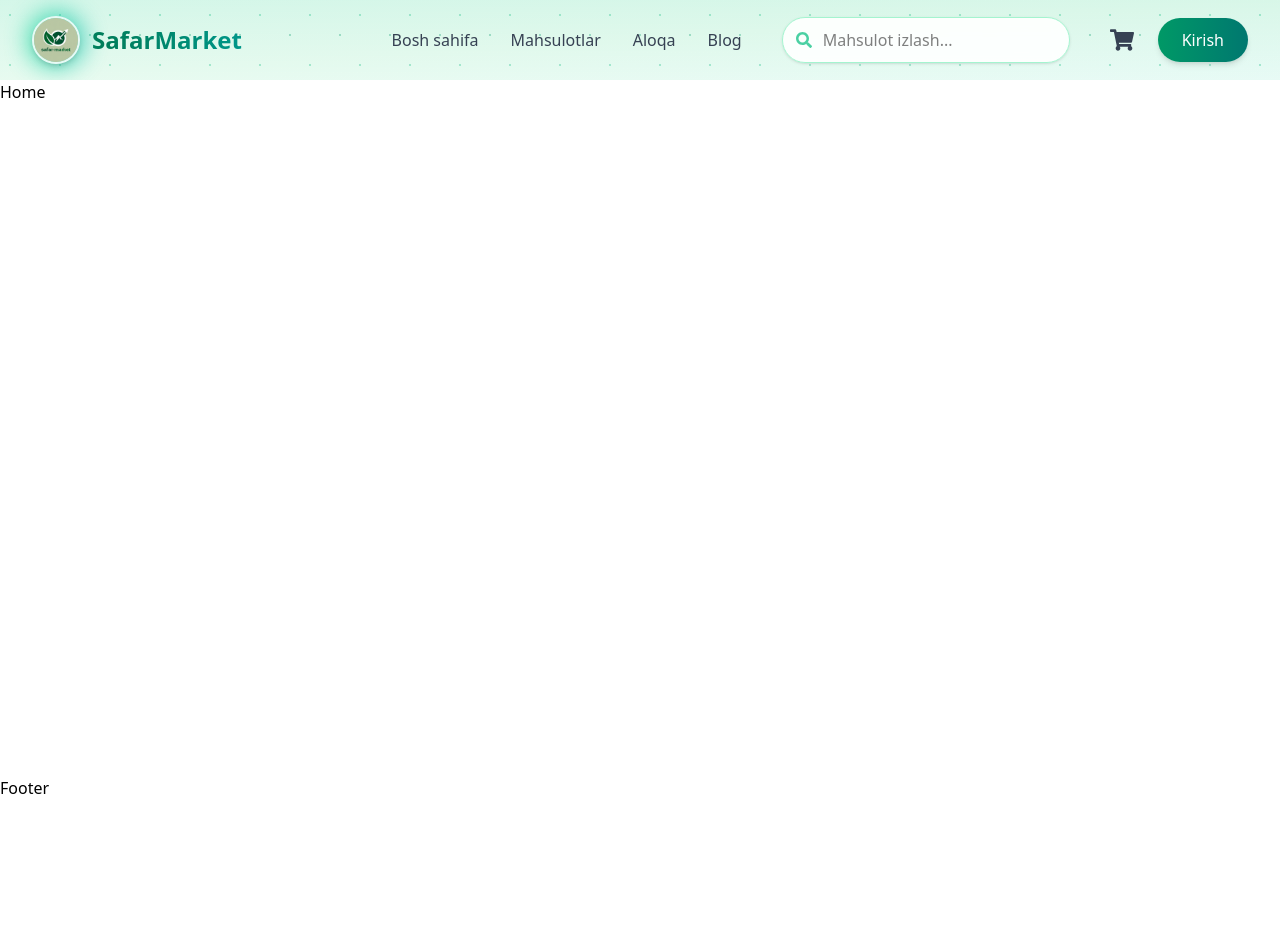
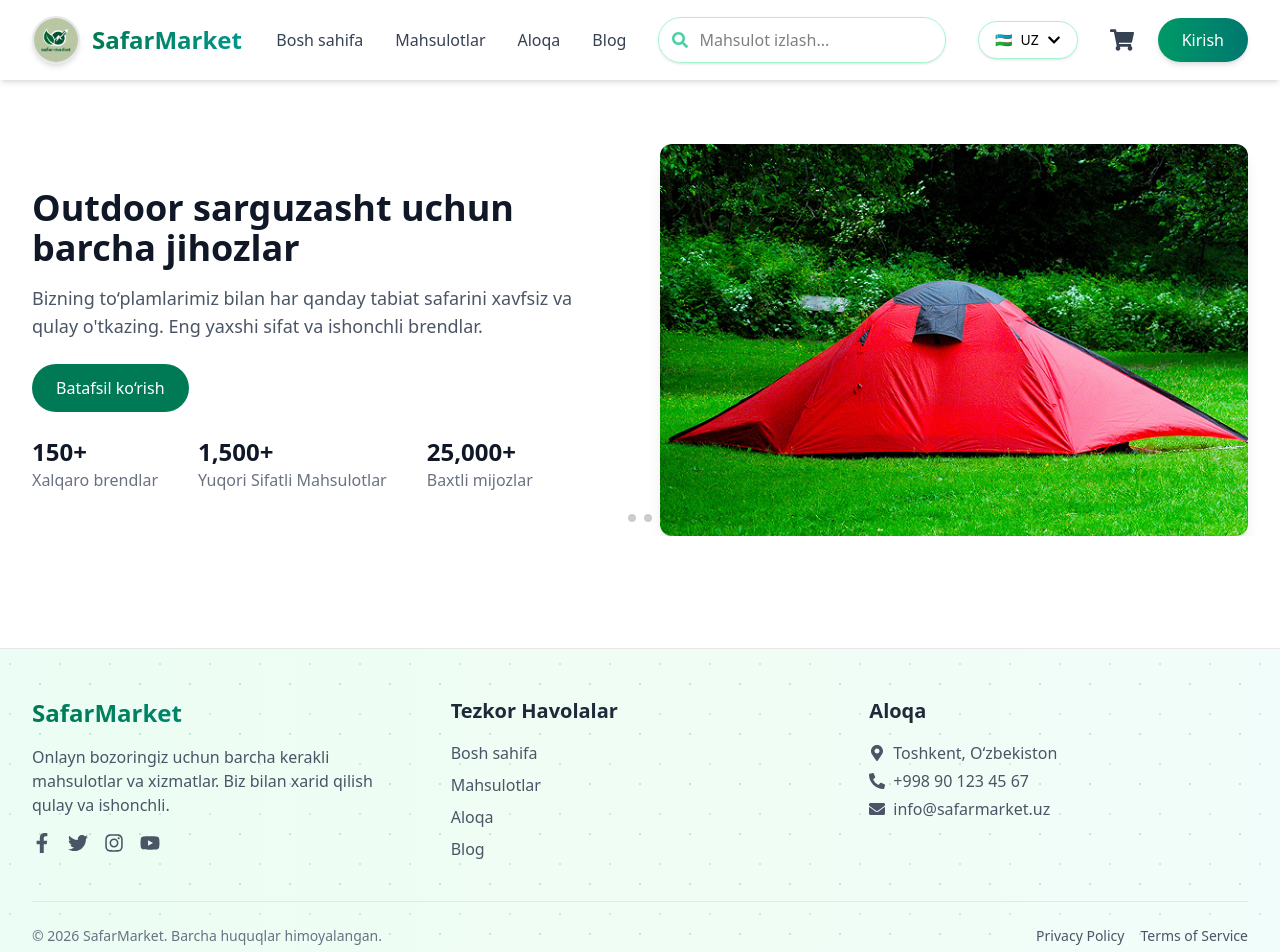
Before and after one commit to esonaliyev05/Safar-Market, a React (Vite) app: page / in a window 1280 px wide. Shown: the top 952 px of the page. Before the commit the page ends 800 px from the top, so only its background shows below. Built offline with nearby package versions, Linux system fonts and the light colour scheme.

Commit message:
new change

```diff
--- a/package.json
+++ b/package.json
@@ -11,6 +11,7 @@
   },
   "dependencies": {
     "@tailwindcss/vite": "^4.1.18",
+    "aos": "^2.3.4",
     "i18next": "^25.7.4",
     "i18next-browser-languagedetector": "^8.2.0",
     "react": "^18.2.0",
@@ -18,6 +19,7 @@
     "react-i18next": "^16.5.3",
     "react-icons": "^5.5.0",
     "react-router-dom": "^7.12.0",
+    "swiper": "^12.0.3",
     "tailwindcss": "^4.1.18",
     "zustand": "^5.0.10"
   },
--- a/src/components/Footer.jsx
+++ b/src/components/Footer.jsx
@@ -1,9 +1,86 @@
-import React from 'react'
+import { FaFacebookF, FaTwitter, FaInstagram, FaYoutube, FaMapMarkerAlt, FaPhoneAlt, FaEnvelope } from "react-icons/fa";
 
 const Footer = () => {
   return (
-    <div>Footer</div>
-  )
-}
+    <footer className="relative bg-gradient-to-r from-emerald-50 via-green-50 to-teal-50 mt-12 border-t border-gray-200">
+      {/* Subtle pattern overlay */}
+      <div
+        className="absolute inset-0 opacity-20 pointer-events-none"
+        style={{
+          backgroundImage: `
+            radial-gradient(circle at 20% 30%, #10b981 1px, transparent 1px),
+            radial-gradient(circle at 80% 70%, #059669 1px, transparent 1px)
+          `,
+          backgroundSize: "50px 50px",
+        }}
+      />
 
-export default Footer
+      <div className="relative max-w-7xl mx-auto px-4 sm:px-6 lg:px-8 py-12">
+        <div className="grid grid-cols-1 md:grid-cols-3 gap-10 text-gray-800 relative z-10">
+          {/* About */}
+          <div>
+            <h3 className="text-2xl font-bold mb-4 bg-gradient-to-r from-emerald-700 to-teal-600 bg-clip-text text-transparent">
+              SafarMarket
+            </h3>
+            <p className="text-gray-600">
+              Onlayn bozoringiz uchun barcha kerakli mahsulotlar va xizmatlar. Biz bilan xarid qilish qulay va ishonchli.
+            </p>
+            <div className="flex gap-4 mt-4">
+              <a href="#" className="text-gray-600 hover:text-emerald-600 transition">
+                <FaFacebookF size={20} />
+              </a>
+              <a href="#" className="text-gray-600 hover:text-emerald-600 transition">
+                <FaTwitter size={20} />
+              </a>
+              <a href="#" className="text-gray-600 hover:text-emerald-600 transition">
+                <FaInstagram size={20} />
+              </a>
+              <a href="#" className="text-gray-600 hover:text-emerald-600 transition">
+                <FaYoutube size={20} />
+              </a>
+            </div>
+          </div>
+
+          {/* Quick Links */}
+          <div>
+            <h3 className="text-xl font-bold mb-4">Tezkor Havolalar</h3>
+            <ul className="text-gray-600 space-y-2">
+              {["Bosh sahifa", "Mahsulotlar", "Aloqa", "Blog"].map((link) => (
+                <li key={link}>
+                  <a href={link === "Bosh sahifa" ? "/" : `/${link.toLowerCase()}`} className="hover:text-emerald-600 transition">
+                    {link}
+                  </a>
+                </li>
+              ))}
+            </ul>
+          </div>
+
+          {/* Contact */}
+          <div>
+            <h3 className="text-xl font-bold mb-4">Aloqa</h3>
+            <p className="flex items-center gap-2 text-gray-600 mb-1">
+              <FaMapMarkerAlt /> Toshkent, O‘zbekiston
+            </p>
+            <p className="flex items-center gap-2 text-gray-600 mb-1">
+              <FaPhoneAlt /> +998 90 123 45 67
+            </p>
+            <p className="flex items-center gap-2 text-gray-600">
+              <FaEnvelope /> info@safarmarket.uz
+            </p>
+          </div>
+        </div>
+
+        {/* Bottom */}
+        <div className="mt-10 border-t border-gray-200 pt-6 flex flex-col sm:flex-row justify-between items-center text-gray-500 text-sm relative z-10">
+          <p>© 2026 SafarMarket. Barcha huquqlar himoyalangan.</p>
+          <div className="mt-3 sm:mt-0 flex gap-4">
+            <a href="#" className="text-gray-600 hover:text-emerald-600 transition">Privacy Policy</a>
+            <a href="#" className="text-gray-600 hover:text-emerald-600 transition">Terms of Service</a>
+          </div>
+        </div>
+      </div>
+    </footer>
+  );
+};
+
+export default Footer;
--- a/src/components/Header.jsx
+++ b/src/components/Header.jsx
@@ -1,40 +1,29 @@
 import { useState } from "react";
-import { FaShoppingCart, FaBars, FaTimes, FaSearch } from "react-icons/fa";
+import { FaShoppingCart, FaBars, FaTimes, FaSearch, FaChevronDown } from "react-icons/fa";
+
+const languages = [
+  { code: "uz", label: "UZ", flag: "🇺🇿" },
+  { code: "en", label: "EN", flag: "🇬🇧" },
+  { code: "ru", label: "RU", flag: "🇷🇺" },
+];
 
 const Header = () => {
   const [search, setSearch] = useState("");
   const [mobileMenuOpen, setMobileMenuOpen] = useState(false);
+  const [currentLang, setCurrentLang] = useState(languages[0]);
+  const [langDropdownOpen, setLangDropdownOpen] = useState(false);
 
   return (
-    <header className="w-full sticky top-0 z-50 overflow-hidden">
-      {/* Background with subtle emerald pattern from patterncraft.fun style */}
-      <div className="absolute inset-0 bg-gradient-to-br from-emerald-50 via-green-50 to-teal-50">
-        {/* Subtle pattern overlay - emerald glow + light grid/dots effect */}
-        <div
-          className="absolute inset-0 opacity-30 pointer-events-none"
-          style={{
-            backgroundImage: `
-              radial-gradient(circle at 20% 30%, #10b981 1px, transparent 1px),
-              radial-gradient(circle at 80% 70%, #059669 1px, transparent 1px)
-            `,
-            backgroundSize: "50px 50px",
-          }}
-        />
-        {/* Soft glow at top */}
-        <div className="absolute inset-x-0 top-0 h-32 bg-gradient-to-b from-emerald-500/10 to-transparent" />
-      </div>
-
-      {/* Main content */}
+    <header className="w-full sticky top-0 z-50 overflow-hidden bg-white shadow-md">
       <div className="relative mx-auto max-w-7xl px-4 sm:px-6 lg:px-8">
         <div className="flex h-16 sm:h-20 items-center justify-between">
           {/* Logo */}
           <div className="flex items-center gap-3 group">
             <div className="relative">
-              <div className="absolute -inset-1 rounded-full bg-gradient-to-r from-emerald-400 to-teal-500 opacity-70 blur-md group-hover:opacity-100 transition duration-500" />
               <img
-                src="/c64f0fc6-2fbe-4fdd-9fba-460270b77a19.jpg" // To'g'ri yo'lni o'zgartiring yoki import qiling
+                src="/c64f0fc6-2fbe-4fdd-9fba-460270b77a19.jpg"
                 alt="SafarMarket Logo"
-                className="relative h-10 w-10 sm:h-12 sm:w-12 rounded-full object-cover border-2 border-white/80 shadow-md"
+                className="relative h-10 w-10 sm:h-12 sm:w-12 rounded-full object-cover border-2 border-gray-200 shadow-md"
               />
             </div>
             <span className="font-extrabold text-xl sm:text-2xl bg-gradient-to-r from-emerald-700 to-teal-600 bg-clip-text text-transparent">
@@ -43,7 +32,8 @@ const Header = () => {
           </div>
 
           {/* Desktop Navigation + Search + Actions */}
-          <div className="hidden lg:flex items-center gap-10">
+          <div className="hidden lg:flex items-center gap-8">
+            {/* Nav */}
             <nav className="flex gap-8 font-medium text-gray-800">
               {["Bosh sahifa", "Mahsulotlar", "Aloqa", "Blog"].map((item) => (
                 <a
@@ -68,6 +58,37 @@ const Header = () => {
               <FaSearch className="absolute left-3.5 top-1/2 -translate-y-1/2 text-emerald-500/70" />
             </div>
 
+            {/* Language Selector */}
+            <div className="relative">
+              <button
+                onClick={() => setLangDropdownOpen(!langDropdownOpen)}
+                className="flex items-center gap-2 border border-emerald-200 rounded-full px-4 py-2 text-sm bg-white/90 hover:bg-white shadow-sm transition"
+              >
+                <span>{currentLang.flag}</span>
+                <span>{currentLang.label}</span>
+                <FaChevronDown className={`transition-transform ${langDropdownOpen ? "rotate-180" : "rotate-0"}`} />
+              </button>
+
+              {/* Dropdown */}
+              {langDropdownOpen && (
+                <div className="absolute mt-2 w-32 bg-white border border-gray-200 rounded-xl shadow-lg overflow-hidden z-50">
+                  {languages.map((lang) => (
+                    <button
+                      key={lang.code}
+                      onClick={() => {
+                        setCurrentLang(lang);
+                        setLangDropdownOpen(false);
+                      }}
+                      className="flex items-center gap-2 w-full px-4 py-2 text-left hover:bg-emerald-50 transition"
+                    >
+                      <span>{lang.flag}</span>
+                      <span>{lang.label}</span>
+                    </button>
+                  ))}
+                </div>
+              )}
+            </div>
+
             {/* Actions */}
             <div className="flex items-center gap-6">
               <button className="relative text-gray-700 hover:text-emerald-600 transition-colors">
@@ -85,7 +106,7 @@ const Header = () => {
 
           {/* Mobile Menu Button */}
           <button
-            className="lg:hidden text-gray-800 p-2 rounded-full hover:bg-white/30 transition backdrop-blur-sm"
+            className="lg:hidden text-gray-800 p-2 rounded-full hover:bg-gray-100 transition"
             onClick={() => setMobileMenuOpen(!mobileMenuOpen)}
           >
             {mobileMenuOpen ? <FaTimes size={24} /> : <FaBars size={24} />}
@@ -129,7 +150,38 @@ const Header = () => {
           </nav>
 
           {/* Actions */}
-          <div className="flex flex-col sm:flex-row gap-4 pt-4 border-t border-gray-200">
+          <div className="flex flex-col sm:flex-row gap-4 pt-4 border-t border-gray-200 items-center">
+            {/* Language Selector */}
+            <div className="relative w-full sm:w-auto">
+              <button
+                onClick={() => setLangDropdownOpen(!langDropdownOpen)}
+                className="flex items-center gap-2 w-full sm:w-auto border border-emerald-200 rounded-full px-4 py-2 text-sm bg-white hover:bg-white/90 shadow-sm transition"
+              >
+                <span>{currentLang.flag}</span>
+                <span>{currentLang.label}</span>
+                <FaChevronDown className={`transition-transform ${langDropdownOpen ? "rotate-180" : "rotate-0"}`} />
+              </button>
+
+              {langDropdownOpen && (
+                <div className="absolute mt-2 w-32 bg-white border border-gray-200 rounded-xl shadow-lg overflow-hidden z-50">
+                  {languages.map((lang) => (
+                    <button
+                      key={lang.code}
+                      onClick={() => {
+                        setCurrentLang(lang);
+                        setLangDropdownOpen(false);
+                        setMobileMenuOpen(false);
+                      }}
+                      className="flex items-center gap-2 w-full px-4 py-2 text-left hover:bg-emerald-50 transition"
+                    >
+                      <span>{lang.flag}</span>
+                      <span>{lang.label}</span>
+                    </button>
+                  ))}
+                </div>
+              )}
+            </div>
+
             <a
               href="/login"
               className="bg-gradient-to-r from-emerald-600 to-teal-700 text-white py-3 px-6 rounded-full text-center font-medium hover:brightness-110 transition"
--- /dev/null
+++ b/src/components/Swiper.jsx
@@ -0,0 +1,98 @@
+import React, { useEffect } from "react";
+import { Swiper as SwiperComponent, SwiperSlide } from "swiper/react";
+import { Autoplay, Pagination } from "swiper/modules";
+import AOS from "aos";
+import "aos/dist/aos.css";
+import "swiper/css";
+import "swiper/css/pagination";
+
+const slides = [
+  {
+    title: "Zo'r jihozlar bilan sarguzashtlarni kashf eting",
+    description:
+      "Sarguzasht ishqibozlari uchun mo‘ljallangan ochiq havoda kerakli jihozlarimizni kashf eting. Yuqori sifatli chodirlardan qulay lager anjomlarigacha, hammasi sizning tajribangizni yuksaltirish uchun.",
+    button: "Xarid qiling",
+    image: "/image.png",
+    stats: [
+      { value: "200+", label: "Xalqaro brendlar" },
+      { value: "2,000+", label: "Yuqori Sifatli Mahsulotlar" },
+      { value: "30,000+", label: "Baxtli mijozlar" },
+    ],
+  },
+  {
+    title: "Outdoor sarguzasht uchun barcha jihozlar",
+    description:
+      "Bizning to‘plamlarimiz bilan har qanday tabiat safarini xavfsiz va qulay o'tkazing. Eng yaxshi sifat va ishonchli brendlar.",
+    button: "Batafsil ko‘rish",
+    image: "/image.png",
+    stats: [
+      { value: "150+", label: "Xalqaro brendlar" },
+      { value: "1,500+", label: "Yuqori Sifatli Mahsulotlar" },
+      { value: "25,000+", label: "Baxtli mijozlar" },
+    ],
+  },
+];
+
+const Swiper = () => {
+  useEffect(() => {
+    AOS.init({ duration: 800, once: true });
+  }, []);
+
+  return (
+    <section className="py-16 bg-white overflow-hidden">
+      <SwiperComponent
+        modules={[Autoplay, Pagination]}
+        spaceBetween={50}
+        slidesPerView={1}
+        loop={true}
+        autoplay={{ delay: 5000 }}
+        pagination={{
+          clickable: true,
+          renderBullet: (index, className) => {
+            return `<span class="${className} transition-all duration-300 w-3 h-3 sm:w-4 sm:h-4 rounded-full mx-1 bg-gray-300"></span>`;
+          },
+          bulletActiveClass:
+            "bg-emerald-700 w-6 h-3 sm:w-8 sm:h-3 rounded-full transition-all duration-300",
+        }}
+      >
+        {slides.map((slide, index) => (
+          <SwiperSlide key={index}>
+            <div className="mx-auto max-w-[1280px] overflow-hidden px-4 sm:px-6 lg:px-8 flex flex-col lg:flex-row items-center gap-10">
+
+              <div className="lg:w-1/2 w-full flex flex-col justify-center" data-aos="fade-right">
+                <h2 className="text-2xl sm:text-3xl md:text-4xl font-extrabold text-gray-900 mb-4 break-words" data-aos="fade-up" data-aos-delay="100">
+                  {slide.title}
+                </h2>
+                <p className="text-gray-600 mb-6 text-sm sm:text-base md:text-lg break-words" data-aos="fade-up" data-aos-delay="200">
+                  {slide.description}
+                </p>
+                <button className="bg-emerald-700 text-white px-6 py-3 rounded-full font-medium hover:bg-emerald-800 transition mb-6 w-max" data-aos="zoom-in" data-aos-delay="300">
+                  {slide.button}
+                </button>
+
+                <div className="flex flex-col sm:flex-row gap-6 sm:gap-10" data-aos="fade-up" data-aos-delay="400">
+                  {slide.stats.map((stat, idx) => (
+                    <div key={idx} className="flex flex-col">
+                      <span className="text-xl sm:text-2xl font-bold text-gray-900">{stat.value}</span>
+                      <span className="text-gray-500 text-sm sm:text-base">{stat.label}</span>
+                    </div>
+                  ))}
+                </div>
+              </div>
+
+              <div className="lg:w-1/2 w-full flex justify-center mt-6 lg:mt-0" data-aos="fade-left" data-aos-delay="400">
+                <img
+                  src={slide.image}
+                  alt={slide.title}
+                  className="rounded-xl shadow-lg w-full max-w-full h-98 object-cover"
+                />
+              </div>
+            </div>
+          </SwiperSlide>
+        ))}
+      </SwiperComponent>
+    </section>
+  );
+};
+
+export default Swiper;
--- a/src/pages/Home.jsx
+++ b/src/pages/Home.jsx
@@ -1,8 +1,13 @@
 import React from 'react'
+import Swiper from '../components/Swiper'
 
 const Home = () => {
   return (
-    <div>Home</div>
+    <div>
+        {/* <Swiper/> */}
+
+        <Swiper/>
+    </div>
   )
 }
 
```
Also changed, not shown: public/image.png (added), 1 other file (tests, documents, lock files or other folders).
